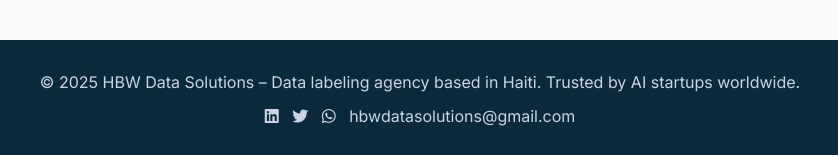
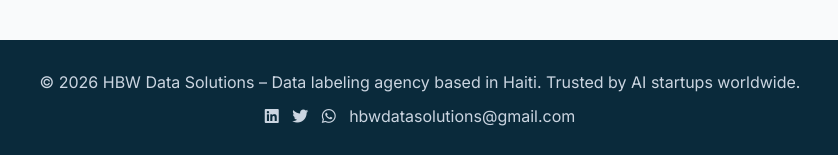
Before and after one commit to ziltroniq/HBWDataSolutions, a plain HTML site: page index.html in a window 1280 px wide. Shown: the part 2925-3080 px from the top of the page, 220-1058 px from the left. Drawn offline with Linux system fonts and the light colour scheme.

Commit message:
Update copyright year in footer

```diff
--- a/index.html
+++ b/index.html
@@ -402,7 +402,7 @@
 
 <footer>
     <div class="container">
-        <p>© 2025 HBW Data Solutions – Data labeling agency based in Haiti. Trusted by AI startups worldwide.</p>
+        <p>© 2026 HBW Data Solutions – Data labeling agency based in Haiti. Trusted by AI startups worldwide.</p>
         <p style="margin-top:10px;"><i class="fab fa-linkedin"></i> &nbsp; <i class="fab fa-twitter"></i> &nbsp; <i class="fab fa-whatsapp"></i> &nbsp; hbwdatasolutions@gmail.com</p>
     </div>
 </footer>
```
